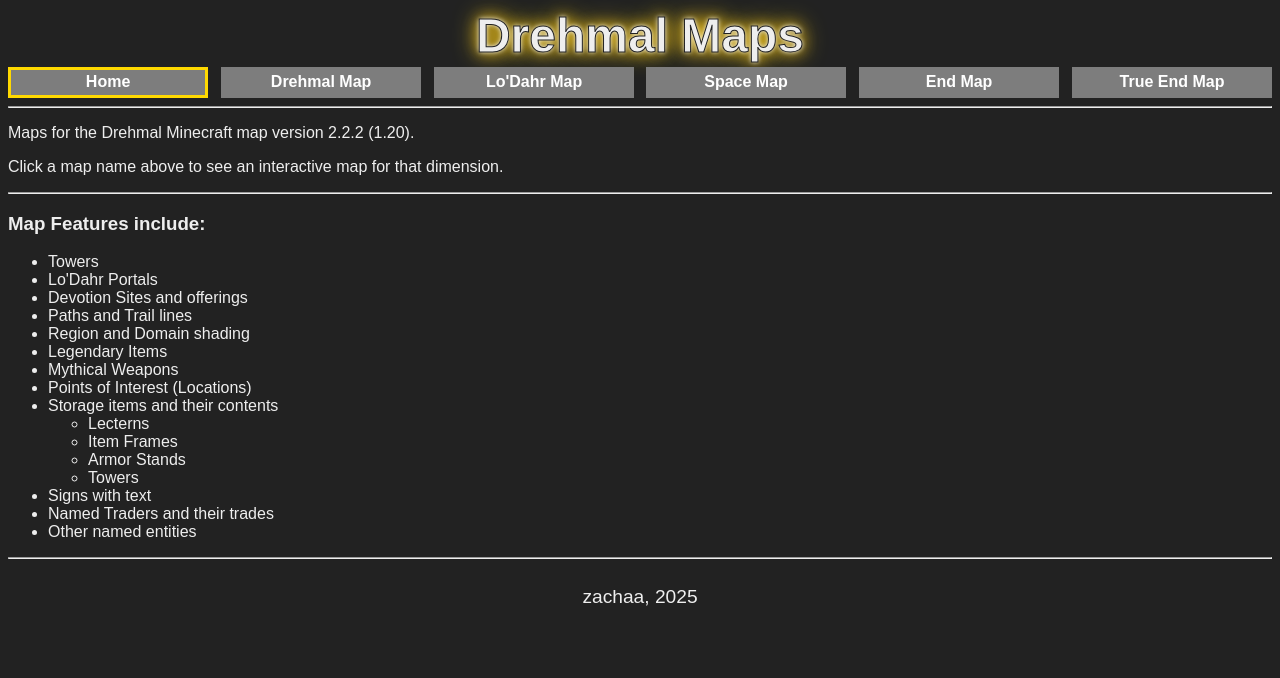
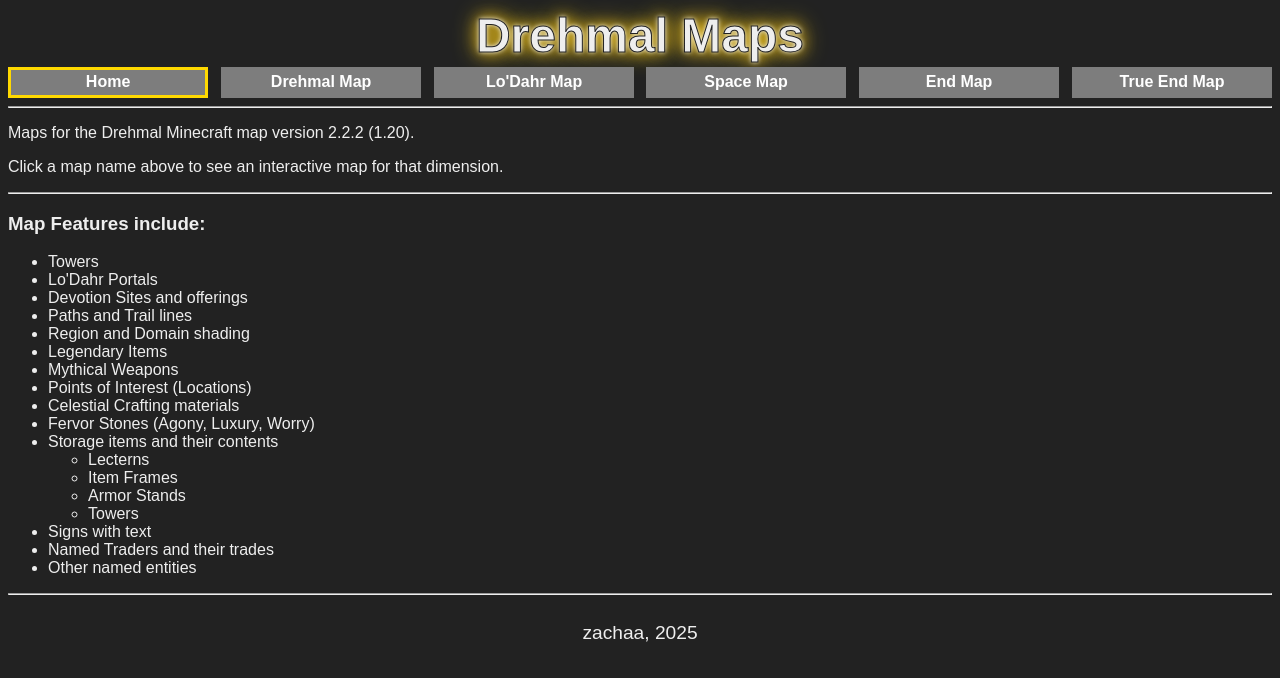
Before and after one commit to zachaa/DrehmalMap, a website: page index.html in a window 1280 px wide. Drawn offline with Linux system fonts and the light colour scheme.

Commit message:
add celestial/stones to features list

```diff
--- a/index.html
+++ b/index.html
@@ -49,6 +49,8 @@
         <li>Legendary Items</li>
         <li>Mythical Weapons</li>
         <li>Points of Interest (Locations)</li>
+        <li>Celestial Crafting materials</li>
+        <li>Fervor Stones (Agony, Luxury, Worry)</li>
         <li>Storage items and their contents</li>
         <ul>
             <li>Lecterns</li>
```
Also changed, not shown: README.md.
